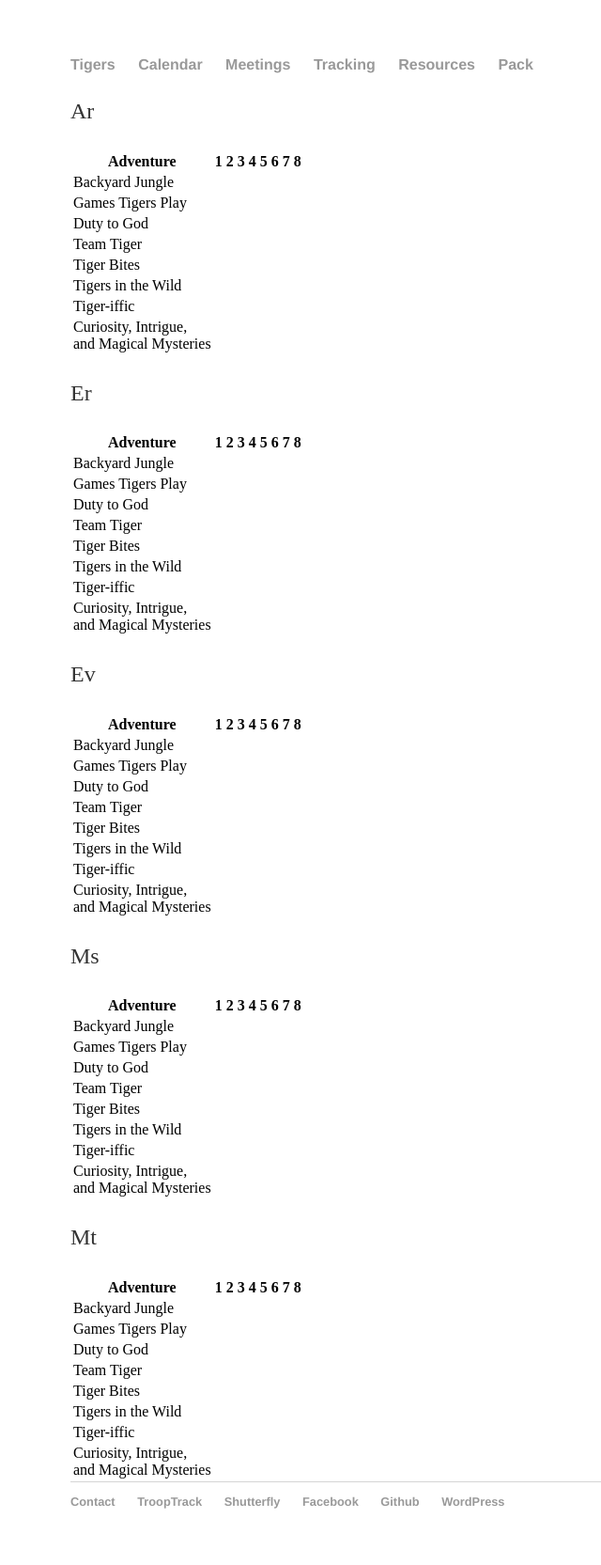
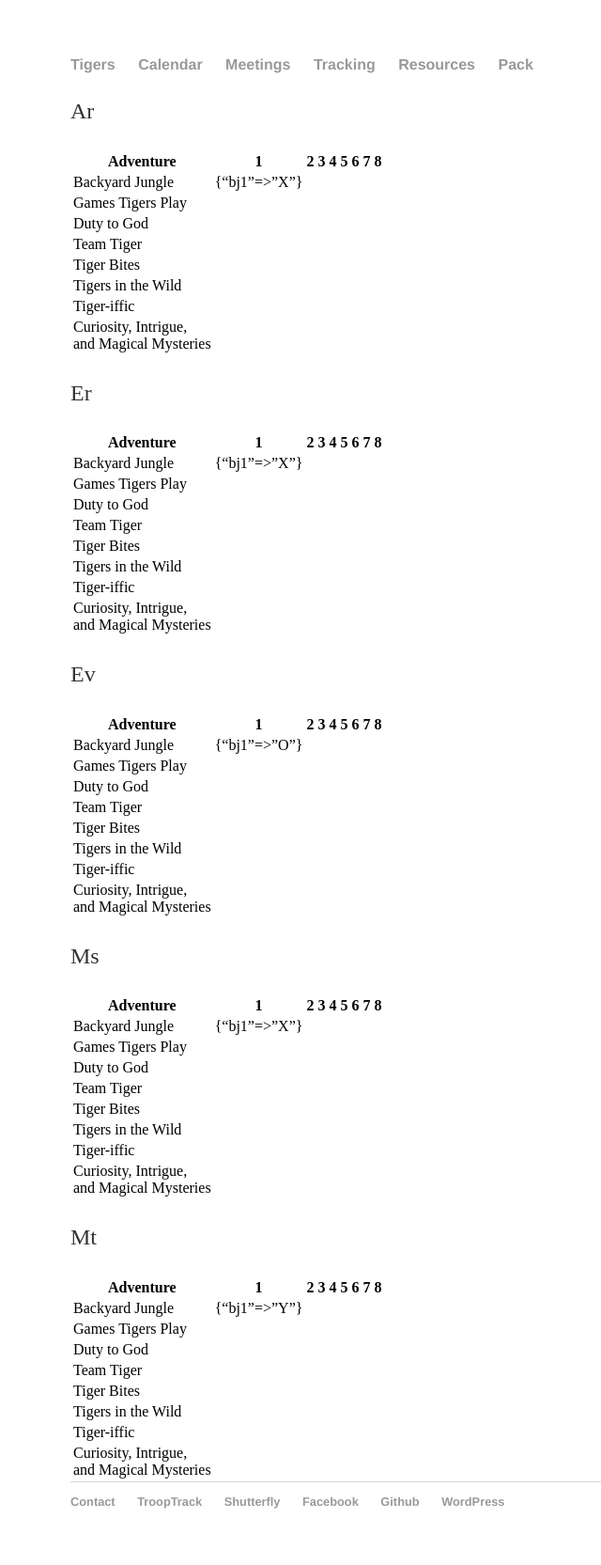
Before and after one commit to clare-pack818/clare-pack818.github.io, a Jekyll site: the page built from tigers/tracking/index.md, in a window 1280 px wide. Shown: the whole page at 94% size, without its empty margins (117-757 px from the left). Built offline with Jekyll 4.4.1, drawn with Linux system fonts in a browser that asks for light colours; part of the change alters nothing that is shown.

```diff
--- a/tigers/tracking/index.md
+++ b/tigers/tracking/index.md
@@ -25,7 +25,7 @@ scouts:
 
 |Adventure | 1 | 2 | 3 | 4 | 5 | 6 | 7 | 8 |
 |-------|--------|---------|---------|---------|---------|---------|---------|---------|
-| Backyard Jungle | {{ scout.bj1 }} | | | | | | | |
+| Backyard Jungle | {{ scout.task }} | | | | | | | |
 | Games Tigers Play | | | | | | | | |
 | Duty to God | | | | | | | | |
 | Team Tiger | | | | | | | | |
```
